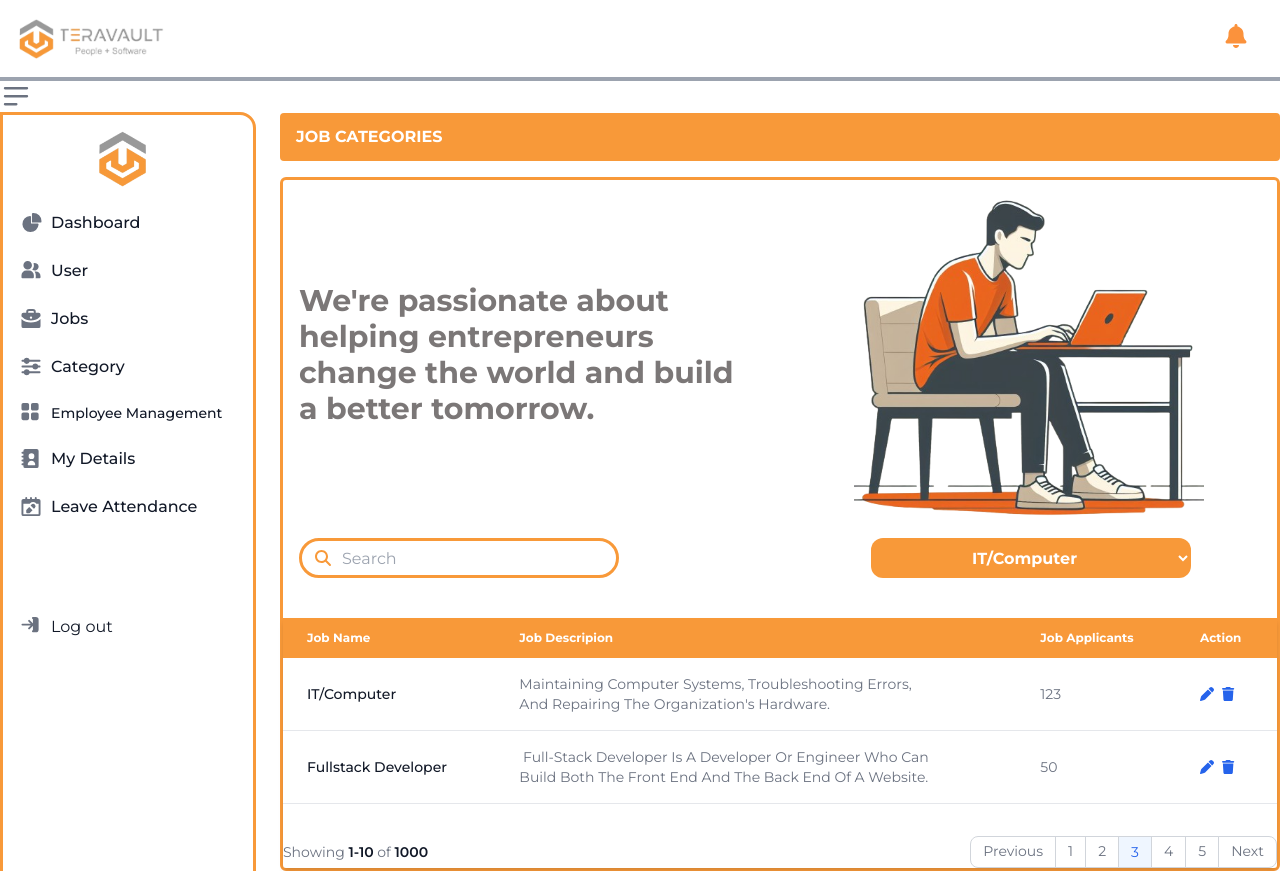
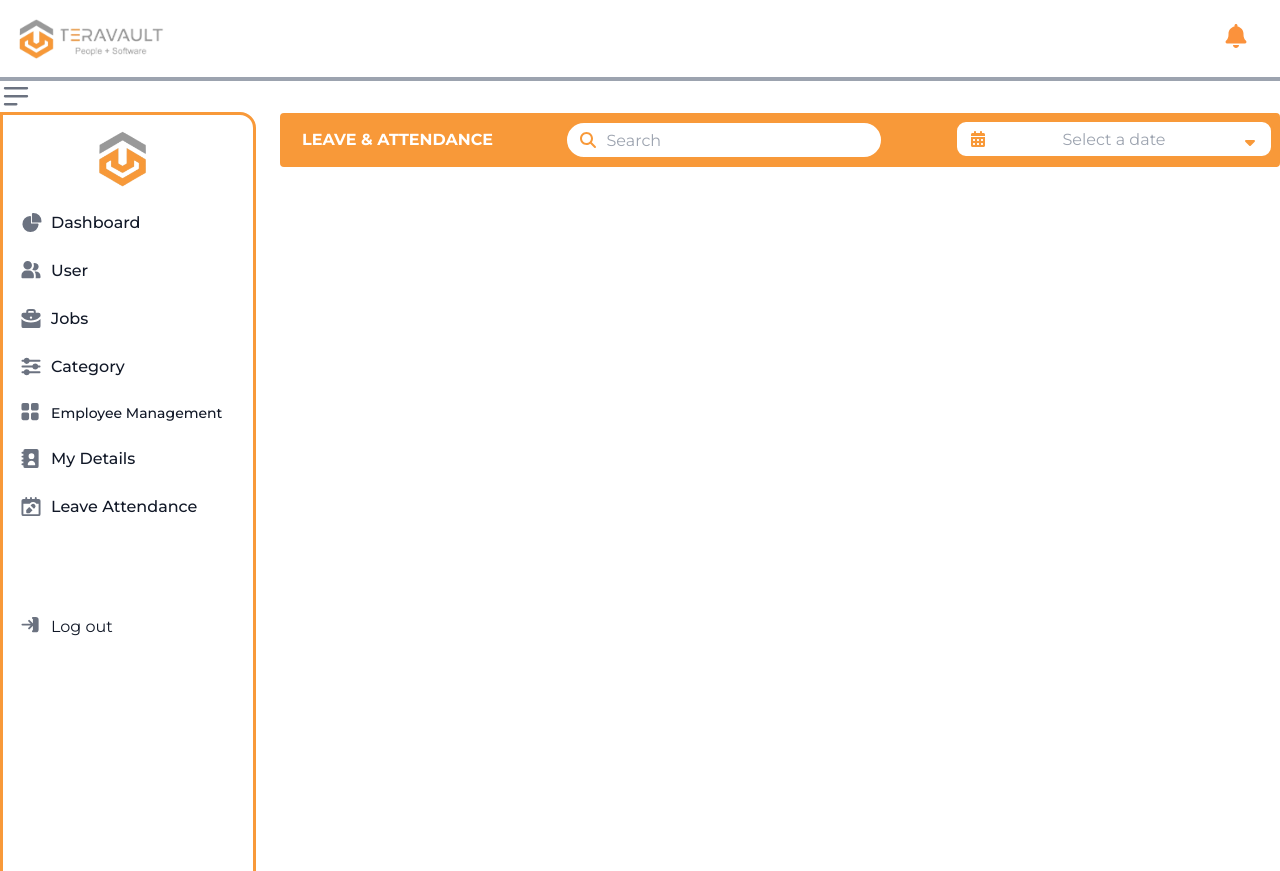
Before and after one commit to Ravenjoven/Hr-management-System, a React (Vite) app in the folder frontend/: page / in a window 1280 px wide. After the commit the page ends 800 px from the top, so only its background shows below. Built offline with nearby package versions, Linux system fonts and the light colour scheme.

Commit message:
admin attendance page

```diff
--- a/frontend/package.json
+++ b/frontend/package.json
@@ -17,10 +17,12 @@
     "autoprefixer": "^10.4.17",
     "postcss": "^8.4.34",
     "react": "^18.2.0",
+    "react-datepicker": "^6.1.0",
     "react-dom": "^18.2.0"
   },
   "devDependencies": {
     "@types/react": "^18.0.27",
+    "@types/react-datepicker": "^4.19.6",
     "@types/react-dom": "^18.0.10",
     "@vitejs/plugin-react": "^3.1.0",
     "tailwindcss": "^3.4.1",
--- a/frontend/src/App.tsx
+++ b/frontend/src/App.tsx
@@ -1,10 +1,11 @@
 import { FontAwesomeIcon } from "@fortawesome/react-fontawesome";
 import { faEnvelope } from "@fortawesome/free-solid-svg-icons";
 import HomePage from "./components/LandingPage";
-import ProfilePage from "./components/hr/AdminProfile";
-import CategoryPage from "./components/hr/AdminJobCategory";
+import AdminProfile from "./components/hr/AdminProfile";
+import AdminJobCategory from "./components/hr/AdminJobCategory";
+import AdminAttendance from "./components/hr/AdminAttendance";
 function App() {
-  return <CategoryPage />;
+  return <AdminAttendance />;
 }
 
 export default App;
--- a/frontend/src/components/Sidebar.tsx
+++ b/frontend/src/components/Sidebar.tsx
@@ -9,10 +9,15 @@ function Sidebar({ expanded }: SidebarProps) {
   return (
     <div>
       <aside
+        className={`border-[3px] rounded-tr-2xl bg-white mt-28 overflow-hidden border-custom-text-orange fixed top-0 left-0 z-40 h-screen transition-transform ${
+          expanded ? "-translate-x-full sm:translate-x-0" : "sm:translate-x-0"
+        } ${expanded ? "sm:w-0 border-none" : "w-64 "}`}
+      >
+        {/* <aside
         className={`border-[3px] rounded-tr-2xl bg-white overflow-hidden border-custom-text-orange fixed mt-28 top-0 left-0 z-40 h-screen transition-transform -translate-x-full sm:translate-x-0 ${
           expanded ? "w-0 border-none" : "w-64"
         }`}
-      >
+      > */}
         <a href="#" className="flex items-center justify-center my-4">
           <img
             src="../images/img2.png"
--- /dev/null
+++ b/frontend/src/components/hr/AdminAttendance.tsx
@@ -0,0 +1,99 @@
+import { FontAwesomeIcon } from "@fortawesome/react-fontawesome";
+import {
+  faMagnifyingGlass,
+  faCalendarDays,
+  faSortDown,
+} from "@fortawesome/free-solid-svg-icons";
+import AdminNavar from "../AdminNavar";
+import Sidebar from "../Sidebar";
+import { useState } from "react";
+import DatePicker from "react-datepicker";
+import "react-datepicker/dist/react-datepicker.css";
+
+function AdminAttendance() {
+  const [expanded, setExpanded] = useState(false);
+  const toggleExpanded = () => {
+    setExpanded((prevState) => !prevState);
+  };
+  const [selectedDate, setSelectedDate] = useState(null);
+  return (
+    <div className="min-h-screen max-w-screen bg-white font-montserrat">
+      <>
+        <AdminNavar />
+        <div className="fixed">
+          <button
+            data-drawer-target="logo-sidebar"
+            data-drawer-toggle="logo-sidebar"
+            aria-controls="logo-sidebar"
+            type="button"
+            onClick={toggleExpanded}
+            className="cursor-pointer z-50 inline-flex items-center text-sm text-gray-500 transition duration-75 dark:text-gray-400 group-hover:text-gray-900 dark:group-hover:text-white"
+          >
+            <span className="sr-only">Open sidebar</span>
+            <svg
+              className="w-8 h-8 hover:bg-gray-100"
+              aria-hidden="true"
+              fill="currentColor"
+              viewBox="0 0 20 21"
+              xmlns="http://www.w3.org/2000/svg"
+            >
+              <path
+                clip-rule="evenodd"
+                fill-rule="evenodd"
+                d="M2 4.75A.75.75 0 012.75 4h14.5a.75.75 0 010 1.5H2.75A.75.75 0 012 4.75zm0 10.5a.75.75 0 01.75-.75h7.5a.75.75 0 010 1.5h-7.5a.75.75 0 01-.75-.75zM2 10a.75.75 0 01.75-.75h14.5a.75.75 0 010 1.5H2.75A.75.75 0 012 10z"
+              ></path>
+            </svg>
+          </button>
+        </div>
+        <div className="relative w-full mt-8">
+          <Sidebar expanded={expanded} />
+          <div
+            className={`content h-full max-w-full z-1 rounded border-[3px] border-custom-text-orange  ${
+              expanded ? "ml-0" : "ml-[280px]"
+            }`}
+          >
+            <div className="upper-div md:overflow-hidden overflow-scroll md:min-w-full h-12 bg-custom-text-orange border-[3px] border-custom-text-orange flex text-white">
+              <span className="my-auto pl-4 uppercase font-bold">
+                leave & attendance
+              </span>
+              <div className="flex justify-center items-center flex-grow">
+                <div className="relative">
+                  <FontAwesomeIcon
+                    icon={faMagnifyingGlass}
+                    className="absolute top-1/2 transform -translate-y-1/2 left-4 w-4 h-4 text-custom-text-orange"
+                  />
+                  <input
+                    type="text"
+                    className="rounded-full border-[3px] border-custom-text-orange text-black pl-10 pr-4 py-2 w-80 h-10"
+                    placeholder="Search"
+                  />
+                </div>
+              </div>
+              <div className="relative max-w-sm">
+                <div className="relative flex items-center">
+                  <FontAwesomeIcon
+                    icon={faCalendarDays}
+                    className="absolute z-50 left-4 w-4 h-4 flex items-center pointer-events-none text-custom-text-orange"
+                  />
+                  <DatePicker
+                    selected={selectedDate}
+                    onChange={(date) => setSelectedDate(date)}
+                    dateFormat="MMMM d, yyyy"
+                    className="rounded-xl border-[3px] border-custom-text-orange h-10 text-center text-black py-2 w-80 cursor-pointer"
+                    placeholderText="Select a date"
+                  />
+                  <FontAwesomeIcon
+                    icon={faSortDown}
+                    className="absolute top-1/2 transform -translate-y-1/2 right-4 w-4 h-4 text-custom-text-orange"
+                  />
+                </div>
+              </div>
+            </div>
+          </div>
+        </div>
+      </>
+    </div>
+  );
+}
+
+export default AdminAttendance;
```
Also changed, not shown: 1 other file (tests, documents, lock files or other folders).
